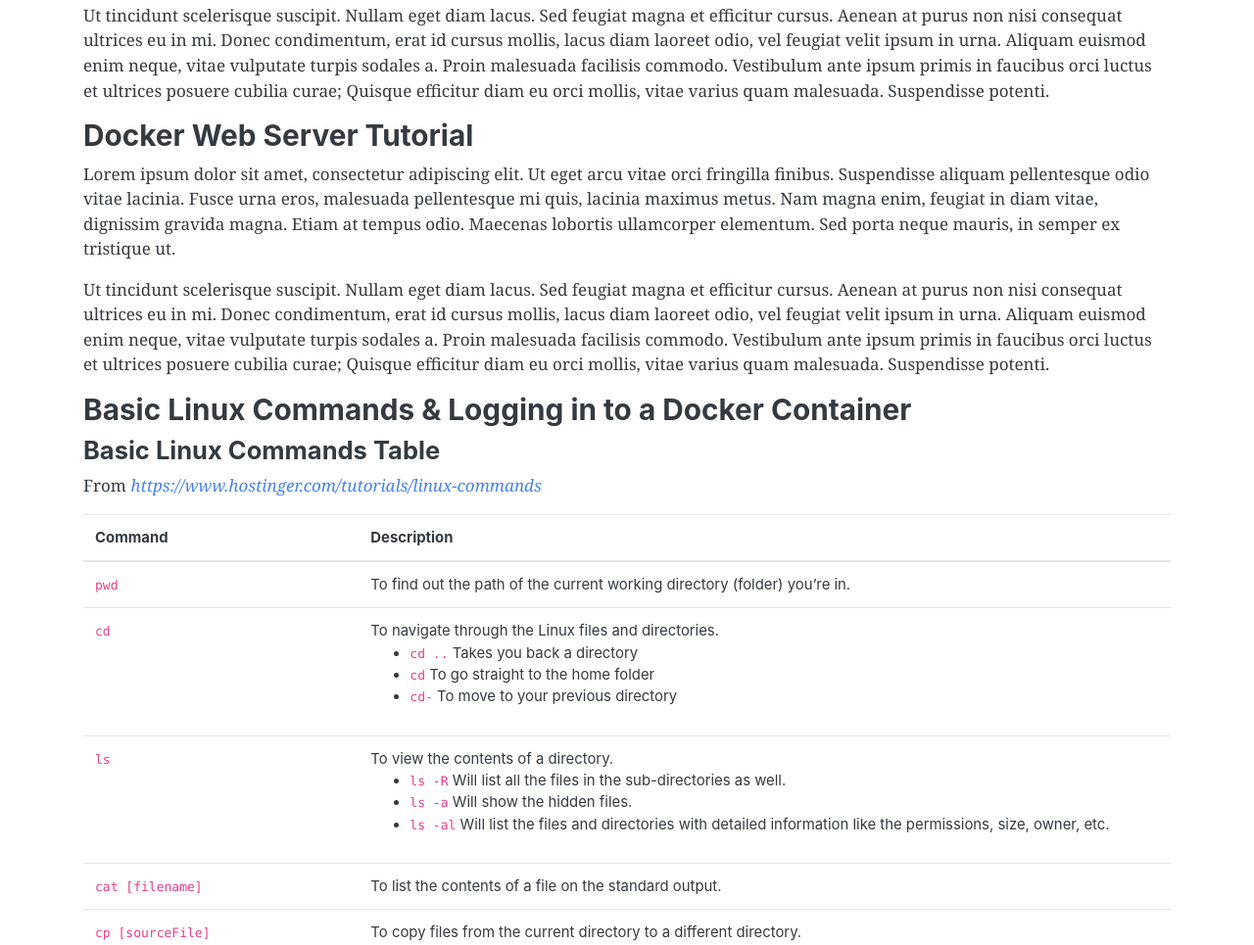
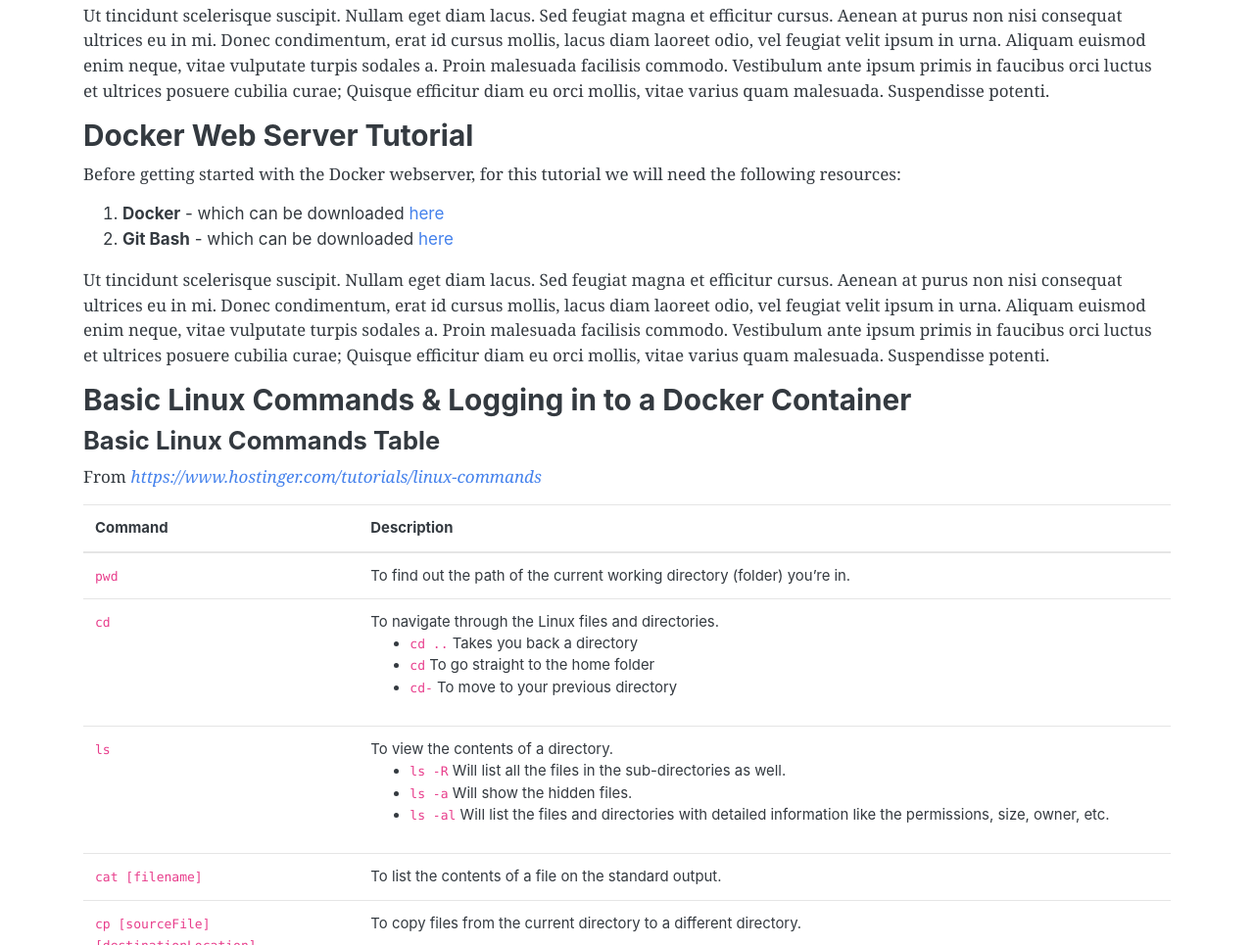
Before and after one commit to IS218-Spring21/Site-on-Docker-Linux-Containerization, a plain HTML site: page index.html in a window 1280 px wide. Shown: the part 826-1791 px from the top of the page at 98% size. Drawn offline with Linux system fonts and the light colour scheme.

Commit message:
Task: Linked to resources that will be needed for web server

```diff
--- a/index.html
+++ b/index.html
@@ -89,10 +89,17 @@
             <h3>Docker Web Server Tutorial</h3>
         </div>
         <div class="col-12">
-            <p> Lorem ipsum dolor sit amet, consectetur adipiscing elit. Ut eget arcu vitae orci fringilla finibus.
-                Suspendisse aliquam pellentesque odio vitae lacinia. Fusce urna eros, malesuada pellentesque mi quis,
-                lacinia maximus metus. Nam magna enim, feugiat in diam vitae, dignissim gravida magna. Etiam at tempus
-                odio. Maecenas lobortis ullamcorper elementum. Sed porta neque mauris, in semper ex tristique ut.</p>
+            <p>
+                Before getting started with the Docker webserver, for this tutorial we will need the following resources:
+            </p>
+            <ol>
+                <li>
+                    <b>Docker</b> - which can be downloaded <a href="https://www.docker.com/get-started">here</a>
+                </li>
+                <li>
+                    <b>Git Bash</b> - which can be downloaded <a href="https://git-scm.com/downloads">here</a>
+                </li>
+            </ol>
             <p>Ut tincidunt scelerisque suscipit. Nullam eget diam lacus. Sed feugiat magna et efficitur cursus. Aenean
                 at purus non nisi consequat ultrices eu in mi. Donec condimentum, erat id cursus mollis, lacus diam
                 laoreet odio, vel feugiat velit ipsum in urna. Aliquam euismod enim neque, vitae vulputate turpis
```
